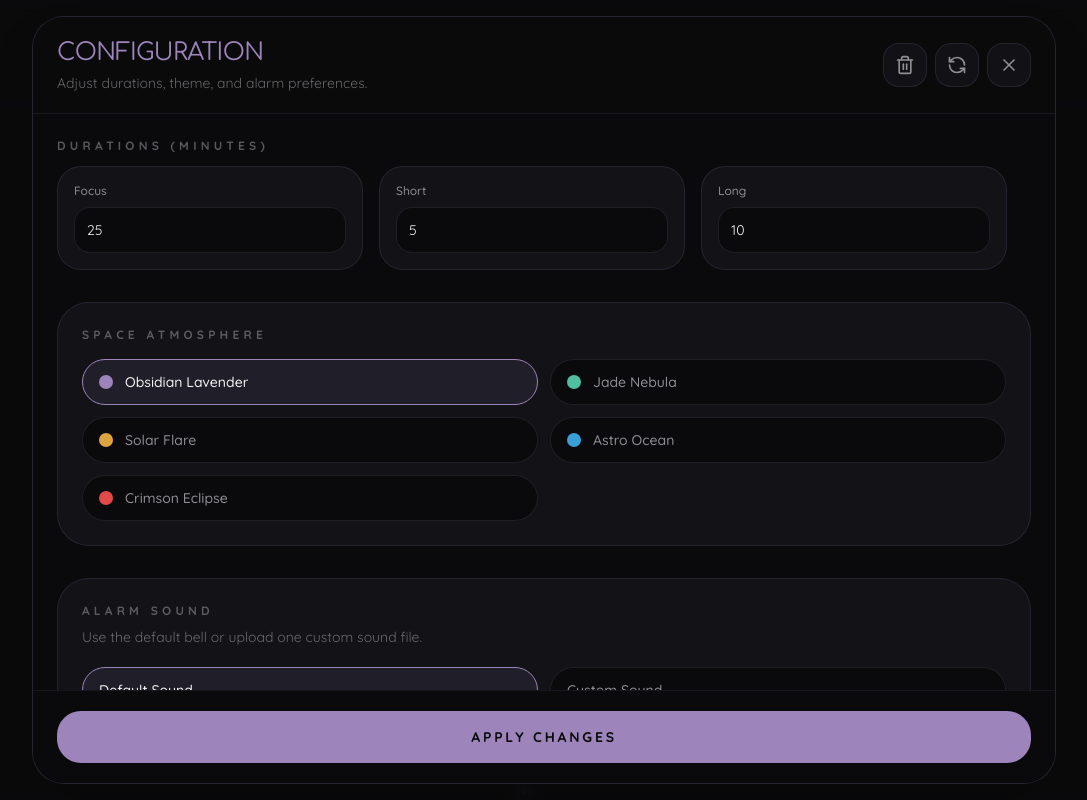
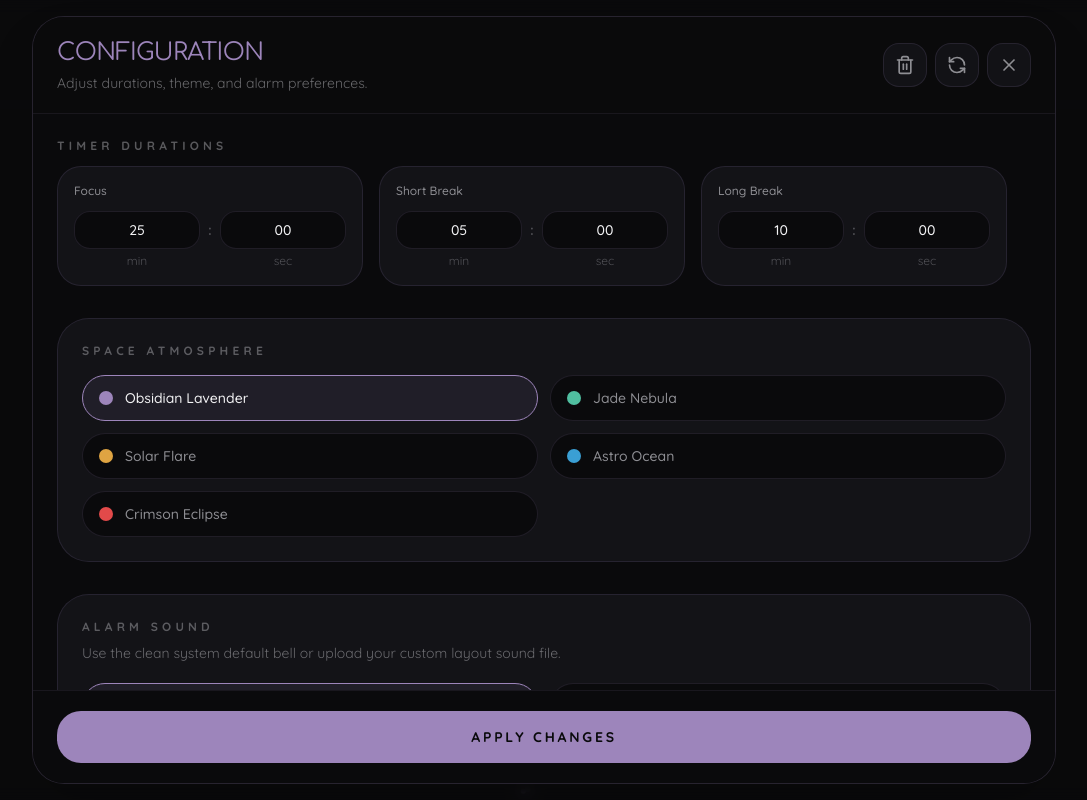
Before and after one commit to aqsappari/pmdro-app, a React (Vite) app: page / in a window 1280 px wide. Both pictures are taken after a click on the button 1091 px from the left and 52 px from the top of the page. Shown: the whole page, without its empty margins (96-1183 px from the left). Built offline with nearby package versions, Linux system fonts and the light colour scheme.

Commit message:
UPDATE: fix ui and flow state

```diff
--- a/src/components/blocks/Timer.tsx
+++ b/src/components/blocks/Timer.tsx
@@ -153,6 +153,15 @@ export function Timer({ durations }: TimerProps) {
     return () => window.removeEventListener("click", handleGlobalClick);
   }, [showAlarmToast, stopAlarm]);
 
+  useEffect(() => {
+    if (!isRunning) {
+      const timeoutId = window.setTimeout(() => {
+        setTimeLeft(durations[mode]);
+      });
+      return () => window.clearTimeout(timeoutId);
+    }
+  }, [durations, mode, isRunning]);
+
   const activeUnderlineStyles: Record<TimerMode, string> = {
     focus: "left-0 w-12 sm:w-14",
     short: "left-[76px] sm:left-[92px] w-[60px] sm:w-[128px]",
--- /dev/null
+++ b/src/components/ui/DurationPicker.tsx
@@ -0,0 +1,96 @@
+interface DurationPickerProps {
+  label: string;
+  minutes: number;
+  seconds: number;
+  setMinutes: (val: number) => void;
+  setSeconds: (val: number) => void;
+  defaultMinutes: number;
+}
+
+// ==========================================
+// HELPERS (UPDATED)
+// ==========================================
+const handleNumberInput = (
+  value: string,
+  max: number,
+  defaultValue: number,
+): number => {
+  // Allow empty string to mean 0 temporarily while typing,
+  // so the user can backspace and type '0'
+  if (value === "") return 0;
+  const num = parseInt(value, 10);
+  if (isNaN(num) || num < 0) return defaultValue;
+  return Math.min(num, max);
+};
+
+const formatDisplay = (value: number): string => String(value).padStart(2, "0");
+
+// ==========================================
+// SUB-COMPONENT: DURATION PICKER (UPDATED)
+// ==========================================
+export function DurationPicker({
+  label,
+  minutes,
+  seconds,
+  setMinutes,
+  setSeconds,
+  defaultMinutes,
+}: DurationPickerProps) {
+  // This safely checks that BOTH are not absolute zero when leaving the inputs
+  const handleBlurCheck = () => {
+    if (minutes === 0 && seconds === 0) {
+      setMinutes(defaultMinutes);
+      setSeconds(0);
+    }
+  };
+
+  return (
+    <div className="rounded-3xl border border-accent/15 bg-surface/90 p-4 flex flex-col">
+      <span className="text-xs font-medium text-subtext capitalize block mb-3">
+        {label}
+      </span>
+      <div className="flex items-center gap-2 w-full justify-between">
+        <div className="flex flex-col flex-1 min-w-0">
+          <input
+            type="text"
+            inputMode="numeric"
+            // Displays '00' when value is 0 instead of falling back to default minutes
+            value={formatDisplay(minutes)}
+            onChange={(e) =>
+              setMinutes(
+                handleNumberInput(
+                  e.target.value.replace(/\D/g, ""),
+                  120,
+                  defaultMinutes,
+                ),
+              )
+            }
+            onBlur={handleBlurCheck}
+            placeholder={String(defaultMinutes)}
+            className="w-full rounded-2xl border border-accent/15 bg-background px-2 py-2 text-center text-sm font-medium text-maintext outline-none focus:border-accent"
+          />
+          <span className="text-xs text-subtext/50 text-center mt-1">min</span>
+        </div>
+        <span className="text-sm font-bold text-subtext/50 mb-5 shrink-0">
+          :
+        </span>
+        <div className="flex flex-col flex-1 min-w-0">
+          <input
+            type="text"
+            inputMode="numeric"
+            value={formatDisplay(seconds)}
+            onChange={(e) =>
+              setSeconds(
+                handleNumberInput(e.target.value.replace(/\D/g, ""), 59, 0),
+              )
+            }
+            onBlur={handleBlurCheck}
+            placeholder="00"
+            className="w-full rounded-2xl border border-accent/15 bg-background px-2 py-2 text-center text-sm font-medium text-maintext outline-none focus:border-accent"
+          />
+          <span className="text-xs text-subtext/50 text-center mt-1">sec</span>
+        </div>
+      </div>
+    </div>
+  );
+}
--- a/src/components/ui/SettingsModal.tsx
+++ b/src/components/ui/SettingsModal.tsx
@@ -2,6 +2,8 @@
 import React, { useState, useEffect, useRef } from "react";
 import { LuRefreshCcw, LuTrash2, LuX } from "react-icons/lu";
 import { type TimerMode } from "../../App";
+import { ThemeSelector } from "./ThemeSelector";
+import { DurationPicker } from "./DurationPicker";
 
 interface SettingsModalProps {
   durations: Record<TimerMode, number>;
@@ -15,6 +17,9 @@ interface SettingsModalProps {
   onResetDefaults: () => void;
 }
 
+// ==========================================
+// MAIN SETTINGS MODAL CONTAINER
+// ==========================================
 export function SettingsModal({
   durations,
   setDurations,
@@ -29,37 +34,43 @@ export function SettingsModal({
   const [showConfirmClear, setShowConfirmClear] = useState(false);
   const [selectedSound, setSelectedSound] = useState("default");
   const [customSoundName, setCustomSoundName] = useState("No file selected");
-  const [localFocus, setLocalFocus] = useState(durations.focus / 60);
-  const [localShort, setLocalShort] = useState(durations.short / 60);
-  const [localLong, setLocalLong] = useState(durations.long / 60);
+
+  // Parse durations into minutes and seconds
+  const [localFocusMin, setLocalFocusMin] = useState(
+    Math.floor(durations.focus / 60),
+  );
+  const [localFocusSec, setLocalFocusSec] = useState(durations.focus % 60);
+
+  const [localShortMin, setLocalShortMin] = useState(
+    Math.floor(durations.short / 60),
+  );
+  const [localShortSec, setLocalShortSec] = useState(durations.short % 60);
+
+  const [localLongMin, setLocalLongMin] = useState(
+    Math.floor(durations.long / 60),
+  );
+  const [localLongSec, setLocalLongSec] = useState(durations.long % 60);
+
   const [localTheme, setLocalTheme] = useState(theme);
 
-  // When the modal mounts, push a history entry so the browser back
-  // action (or back gesture) will close the modal instead of navigating away.
-  const _closedByPop = useRef(false);
-  const _pushedHistory = useRef(false);
+  // Browser Back / History Interception Logic
   const allowPopCloseRef = useRef(false);
   useEffect(() => {
     try {
       window.history.pushState({ modal: "settings" }, "");
-      _pushedHistory.current = true;
     } catch {
-      // ignore (some platforms may restrict pushState)
+      // ignore
     }
 
     const onPop = (ev: PopStateEvent) => {
-      // Ignore immediate popstate events that may fire during mount.
       if (!allowPopCloseRef.current) return;
-      // Only handle popstate for our pushed modal entry.
       const state = ev.state as { modal?: string } | null;
       if (state?.modal === "settings") {
-        _closedByPop.current = true;
         onClose(true);
       }
     };
 
     window.addEventListener("popstate", onPop);
-    // Allow pop to close after a short delay (prevent immediate auto-close).
     const allowId = window.setTimeout(() => {
       allowPopCloseRef.current = true;
     }, 200);
@@ -70,7 +81,7 @@ export function SettingsModal({
     };
   }, [onClose]);
 
-  // Prevent the click that opened the modal from immediately closing it.
+  // Click-Away Backdrop Logic
   const ignoreBackdropClickRef = useRef(true);
   useEffect(() => {
     const id = window.setTimeout(() => {
@@ -86,17 +97,17 @@ export function SettingsModal({
 
   const handleThemeChangePreview = (themeId: string) => {
     setLocalTheme(themeId);
-    setThemePreview(themeId); // Real-time preview alteration
+    setThemePreview(themeId);
   };
 
   const handleSave = (e: React.FormEvent) => {
     e.preventDefault();
     setDurations({
-      focus: Math.max(1, localFocus) * 60,
-      short: Math.max(1, localShort) * 60,
-      long: Math.max(1, localLong) * 60,
+      focus: Math.max(1, localFocusMin * 60 + localFocusSec),
+      short: Math.max(1, localShortMin * 60 + localShortSec),
+      long: Math.max(1, localLongMin * 60 + localLongSec),
     });
-    setTheme(localTheme); // Locks in theme changes permanently
+    setTheme(localTheme);
     onClose(false);
   };
 
@@ -108,6 +119,105 @@ export function SettingsModal({
       />
 
       <div className="relative w-full sm:max-w-5xl max-h-[calc(100vh-2rem)] bg-background border border-accent/20 sm:rounded-4xl shadow-2xl flex flex-col overflow-hidden z-10">
+        <SettingsHeader
+          storageError={storageError}
+          onOpenClearConfirm={() => setShowConfirmClear(true)}
+          onResetDefaults={onResetDefaults}
+          onClose={() => onClose(true)}
+        />
+
+        <ConfirmClearOverlay
+          isOpen={showConfirmClear}
+          onCancel={() => setShowConfirmClear(false)}
+          onConfirm={() => {
+            onClearLocalData();
+            setShowConfirmClear(false);
+          }}
+        />
+
+        <form
+          onSubmit={handleSave}
+          className="flex h-full flex-col overflow-hidden"
+        >
+          <div className="flex-1 overflow-y-auto px-6 py-6 space-y-8 custom-scroll">
+            <div className="grid gap-6 xl:grid-cols-[1fr_auto] xl:items-start">
+              <div>
+                <h3 className="text-xs font-bold uppercase tracking-[0.35em] text-subtext/60 mb-3">
+                  Timer Durations
+                </h3>
+                <div className="grid gap-4 sm:grid-cols-3">
+                  <DurationPicker
+                    label="Focus"
+                    minutes={localFocusMin}
+                    seconds={localFocusSec}
+                    setMinutes={setLocalFocusMin}
+                    setSeconds={setLocalFocusSec}
+                    defaultMinutes={25}
+                  />
+                  <DurationPicker
+                    label="Short Break"
+                    minutes={localShortMin}
+                    seconds={localShortSec}
+                    setMinutes={setLocalShortMin}
+                    setSeconds={setLocalShortSec}
+                    defaultMinutes={5}
+                  />
+                  <DurationPicker
+                    label="Long Break"
+                    minutes={localLongMin}
+                    seconds={localLongSec}
+                    setMinutes={setLocalLongMin}
+                    setSeconds={setLocalLongSec}
+                    defaultMinutes={10}
+                  />
+                </div>
+              </div>
+            </div>
+
+            <ThemeSelector
+              localTheme={localTheme}
+              onSelectTheme={handleThemeChangePreview}
+            />
+
+            <AlarmSoundPicker
+              selectedSound={selectedSound}
+              setSelectedSound={setSelectedSound}
+              customSoundName={customSoundName}
+              setCustomSoundName={setCustomSoundName}
+            />
+          </div>
+
+          <div className="border-t border-accent/10 bg-background/95 px-6 py-5 shrink-0">
+            <button
+              type="submit"
+              className="w-full rounded-3xl bg-accent px-6 py-4 text-sm font-bold uppercase tracking-[0.2em] text-background transition hover:opacity-90"
+            >
+              Apply Changes
+            </button>
+          </div>
+        </form>
+      </div>
+    </div>
+  );
+}
+
+// ==========================================
+// SUB-COMPONENT: HEADER
+// ==========================================
+interface SettingsHeaderProps {
+  storageError?: string | null;
+  onOpenClearConfirm: () => void;
+  onResetDefaults: () => void;
+  onClose: () => void;
+}
+
+function SettingsHeader({
+  storageError,
+  onOpenClearConfirm,
+  onResetDefaults,
+  onClose,
+}: SettingsHeaderProps) {
+  return (
     <div className="flex items-center justify-between gap-3 border-b border-accent/10 bg-background/90 px-6 py-5 shrink-0">
       <div>
         <h2 className="text-lg sm:text-2xl font-header tracking-tight text-accent uppercase">
@@ -126,7 +236,7 @@ export function SettingsModal({
         )}
         <button
           type="button"
-              onClick={() => setShowConfirmClear(true)}
+          onClick={onOpenClearConfirm}
           aria-label="Clear local data"
           className="inline-flex h-11 w-11 items-center justify-center rounded-2xl border border-accent/15 bg-surface/80 text-subtext transition hover:border-accent hover:text-maintext"
         >
@@ -142,7 +252,7 @@ export function SettingsModal({
         </button>
         <button
           type="button"
-              onClick={() => onClose(true)}
+          onClick={onClose}
           aria-label="Close settings"
           className="inline-flex h-11 w-11 items-center justify-center rounded-2xl border border-accent/15 bg-surface/80 text-subtext transition hover:border-accent hover:text-maintext"
         >
@@ -150,28 +260,41 @@ export function SettingsModal({
         </button>
       </div>
     </div>
+  );
+}
 
-        {showConfirmClear && (
+// ==========================================
+// SUB-COMPONENT: CONFIRM OVERLAY
+// ==========================================
+interface ConfirmClearOverlayProps {
+  isOpen: boolean;
+  onCancel: () => void;
+  onConfirm: () => void;
+}
+
+function ConfirmClearOverlay({
+  isOpen,
+  onCancel,
+  onConfirm,
+}: ConfirmClearOverlayProps) {
+  if (!isOpen) return null;
+  return (
     <div className="absolute inset-0 z-40 flex items-center justify-center p-4">
       <div className="w-full max-w-xl rounded-3xl border border-accent/20 bg-background/95 p-6 shadow-2xl backdrop-blur-xl">
         <p className="text-sm leading-7 text-subtext">
-                Are you sure you want to clear all local data? This cannot be
-                undone.
+          Are you sure you want to clear all local data? This cannot be undone.
         </p>
         <div className="mt-5 flex flex-col gap-3 sm:flex-row sm:justify-end">
           <button
             type="button"
-                  onClick={() => setShowConfirmClear(false)}
+            onClick={onCancel}
             className="rounded-2xl border border-accent/15 bg-surface/80 px-4 py-3 text-sm font-medium text-subtext transition hover:bg-surface"
           >
             Cancel
           </button>
           <button
             type="button"
-                  onClick={() => {
-                    onClearLocalData();
-                    setShowConfirmClear(false);
-                  }}
+            onClick={onConfirm}
             className="rounded-2xl bg-accent px-4 py-3 text-sm font-bold uppercase tracking-[0.18em] text-background transition hover:opacity-90"
           >
             Confirm
@@ -179,124 +302,44 @@ export function SettingsModal({
         </div>
       </div>
     </div>
-        )}
+  );
+}
 
-        <form
-          onSubmit={handleSave}
-          className="flex h-full flex-col overflow-hidden"
-        >
-          <div className="flex-1 overflow-y-auto px-6 py-6 space-y-8 custom-scroll">
-            <div className="grid gap-6 xl:grid-cols-[1fr_auto] xl:items-start">
-              <div>
-                <h3 className="text-xs font-bold uppercase tracking-[0.35em] text-subtext/60 mb-3">
-                  Durations (Minutes)
-                </h3>
-                <div className="grid gap-4 sm:grid-cols-3">
-                  <label className="flex flex-col gap-2 rounded-3xl border border-accent/15 bg-surface/90 p-4">
-                    <span className="text-xs font-medium text-subtext capitalize">
-                      Focus
-                    </span>
-                    <input
-                      type="number"
-                      min="1"
-                      max="180"
-                      value={localFocus}
-                      onChange={(e) =>
-                        setLocalFocus(parseInt(e.target.value) || 1)
+// ==========================================
+// SUB-COMPONENT: ALARM SOUND PANEL
+// ==========================================
+interface AlarmSoundPickerProps {
+  selectedSound: string;
+  setSelectedSound: (sound: string) => void;
+  customSoundName: string;
+  setCustomSoundName: (name: string) => void;
 }
-                      className="rounded-2xl border border-accent/15 bg-background px-3 py-3 text-sm text-maintext outline-none focus:border-accent"
-                    />
-                  </label>
-                  <label className="flex flex-col gap-2 rounded-3xl border border-accent/15 bg-surface/90 p-4">
-                    <span className="text-xs font-medium text-subtext capitalize">
-                      Short
-                    </span>
-                    <input
-                      type="number"
-                      min="1"
-                      max="60"
-                      value={localShort}
-                      onChange={(e) =>
-                        setLocalShort(parseInt(e.target.value) || 1)
-                      }
-                      className="rounded-2xl border border-accent/15 bg-background px-3 py-3 text-sm text-maintext outline-none focus:border-accent"
-                    />
-                  </label>
-                  <label className="flex flex-col gap-2 rounded-3xl border border-accent/15 bg-surface/90 p-4">
-                    <span className="text-xs font-medium text-subtext capitalize">
-                      Long
-                    </span>
-                    <input
-                      type="number"
-                      min="1"
-                      max="60"
-                      value={localLong}
-                      onChange={(e) =>
-                        setLocalLong(parseInt(e.target.value) || 1)
-                      }
-                      className="rounded-2xl border border-accent/15 bg-background px-3 py-3 text-sm text-maintext outline-none focus:border-accent"
-                    />
-                  </label>
-                </div>
-              </div>
-            </div>
 
-            <div className="rounded-4xl border border-accent/15 bg-surface/90 p-6">
-              <h3 className="text-xs font-bold uppercase tracking-[0.35em] text-subtext/60 mb-4">
-                Space Atmosphere
-              </h3>
-              <div className="grid gap-3 sm:grid-cols-2">
-                {[
-                  {
-                    id: "default",
-                    name: "Obsidian Lavender",
-                    color: "bg-[#9d85bb]",
-                  },
-                  { id: "emerald", name: "Jade Nebula", color: "bg-[#50bfa0]" },
-                  { id: "amber", name: "Solar Flare", color: "bg-[#dfa442]" },
-                  { id: "ocean", name: "Astro Ocean", color: "bg-[#3a9fd4]" },
-                  {
-                    id: "blood",
-                    name: "Crimson Eclipse",
-                    color: "bg-[#e24a4a]",
-                  },
-                ].map((t) => (
-                  <button
-                    key={t.id}
-                    type="button"
-                    onClick={() => handleThemeChangePreview(t.id)}
-                    className={`flex items-center gap-3 rounded-3xl border px-4 py-3 text-sm font-medium transition ${
-                      localTheme === t.id
-                        ? "border-accent bg-accent/10 text-maintext"
-                        : "border-accent/15 bg-background text-subtext hover:border-accent/40 hover:text-maintext"
-                    }`}
-                  >
-                    <span className={`h-3.5 w-3.5 rounded-full ${t.color}`} />
-                    {t.name}
-                  </button>
-                ))}
-              </div>
-            </div>
-
-            <div className="rounded-4xl border border-accent/15 bg-surface/90 p-6">
-              <div className="flex flex-col gap-4 sm:flex-row sm:items-center sm:justify-between">
-                <div>
+function AlarmSoundPicker({
+  selectedSound,
+  setSelectedSound,
+  customSoundName,
+  setCustomSoundName,
+}: AlarmSoundPickerProps) {
+  return (
+    <div className="rounded-4xl border border-accent/15 bg-surface/90 p-6 transition-all duration-300">
+      <div className="flex flex-col gap-1">
         <h3 className="text-xs font-bold uppercase tracking-[0.35em] text-subtext/60">
           Alarm Sound
         </h3>
-                  <p className="mt-2 text-sm text-subtext/70">
-                    Use the default bell or upload one custom sound file.
+        <p className="mt-1 text-sm text-subtext/70">
+          Use the clean system default bell or upload your custom layout sound
+          file.
         </p>
-                </div>
       </div>
 
       <div className="mt-5 grid gap-3 sm:grid-cols-2">
         <button
           type="button"
           onClick={() => setSelectedSound("default")}
-                  className={`rounded-3xl border px-4 py-3 text-left text-sm font-medium transition ${
+          className={`rounded-3xl border px-4 py-3 text-center sm:text-left text-sm font-medium transition-all duration-200 ${
             selectedSound === "default"
-                      ? "border-accent bg-accent/10 text-maintext"
+              ? "border-accent bg-accent/10 text-maintext shadow-[0_0_12px_rgba(var(--accent-rgb),0.05)]"
               : "border-accent/15 bg-background text-subtext hover:border-accent/40 hover:text-maintext"
           }`}
         >
@@ -305,9 +348,9 @@ export function SettingsModal({
         <button
           type="button"
           onClick={() => setSelectedSound("custom")}
-                  className={`rounded-3xl border px-4 py-3 text-left text-sm font-medium transition ${
+          className={`rounded-3xl border px-4 py-3 text-center sm:text-left text-sm font-medium transition-all duration-200 ${
             selectedSound === "custom"
-                      ? "border-accent bg-accent/10 text-maintext"
+              ? "border-accent bg-accent/10 text-maintext shadow-[0_0_12px_rgba(var(--accent-rgb),0.05)]"
               : "border-accent/15 bg-background text-subtext hover:border-accent/40 hover:text-maintext"
           }`}
         >
@@ -315,43 +358,35 @@ export function SettingsModal({
         </button>
       </div>
 
-              <label className="mt-6 block text-xs uppercase tracking-[0.25em] text-subtext/70">
-                Upload custom sound
+      {selectedSound === "custom" && (
+        <div className="mt-6 space-y-5 border-t border-accent/10 pt-5 animate-in fade-in slide-in-from-top-2 duration-200">
+          <label className="block text-xs font-bold uppercase tracking-[0.25em] text-subtext/70">
+            Upload new custom sound
             <input
               type="file"
               accept="audio/*"
               onChange={(event) => {
                 const file = event.target.files?.[0];
                 if (!file) return;
-                    setSelectedSound("custom");
                 setCustomSoundName(file.name);
               }}
-                  className="mt-3 block w-full cursor-pointer rounded-3xl border border-accent/15 bg-background px-4 py-3 text-sm text-maintext"
+              className="mt-3 block w-full cursor-pointer rounded-3xl border border-accent/15 bg-background file:mr-4 file:rounded-2xl file:border-0 file:bg-accent/10 file:px-4 file:py-2 file:text-xs file:font-semibold file:text-accent hover:file:bg-accent/20 text-sm text-subtext p-1 px-3"
             />
           </label>
 
-              <div className="mt-5 rounded-3xl border border-accent/10 bg-background/80 p-4 text-sm text-subtext">
-                <p>Current custom sound:</p>
-                <p className="mt-2 font-medium text-maintext">
+          <div className="rounded-3xl border border-accent/10 bg-background/50 p-4 text-sm text-subtext">
+            <p className="text-xs uppercase tracking-wider text-subtext/50 font-bold">
+              Current Track
+            </p>
+            <p className="mt-1.5 font-medium text-maintext break-all">
               {customSoundName}
             </p>
-                <p className="mt-3 text-xs text-subtext/60">
-                  Uploading a new sound replaces the previous custom sound.
+            <p className="mt-3 text-xs text-subtext/60 leading-relaxed">
+              Uploading a new sound replaces the active storage slot seamlessly.
             </p>
           </div>
         </div>
-          </div>
-
-          <div className="border-t border-accent/10 bg-background/95 px-6 py-5 shrink-0">
-            <button
-              type="submit"
-              className="w-full rounded-3xl bg-accent px-6 py-4 text-sm font-bold uppercase tracking-[0.2em] text-background transition hover:opacity-90"
-            >
-              Apply Changes
-            </button>
-          </div>
-        </form>
-      </div>
+      )}
     </div>
   );
 }
--- /dev/null
+++ b/src/components/ui/ThemeSelector.tsx
@@ -0,0 +1,42 @@
+interface ThemeSelectorProps {
+  localTheme: string;
+  onSelectTheme: (id: string) => void;
+}
+
+const THEMES = [
+  { id: "default", name: "Obsidian Lavender", color: "bg-[#9d85bb]" },
+  { id: "emerald", name: "Jade Nebula", color: "bg-[#50bfa0]" },
+  { id: "amber", name: "Solar Flare", color: "bg-[#dfa442]" },
+  { id: "ocean", name: "Astro Ocean", color: "bg-[#3a9fd4]" },
+  { id: "blood", name: "Crimson Eclipse", color: "bg-[#e24a4a]" },
+];
+
+export function ThemeSelector({
+  localTheme,
+  onSelectTheme,
+}: ThemeSelectorProps) {
+  return (
+    <div className="rounded-4xl border border-accent/15 bg-surface/90 p-6">
+      <h3 className="text-xs font-bold uppercase tracking-[0.35em] text-subtext/60 mb-4">
+        Space Atmosphere
+      </h3>
+      <div className="grid gap-3 sm:grid-cols-2">
+        {THEMES.map((t) => (
+          <button
+            key={t.id}
+            type="button"
+            onClick={() => onSelectTheme(t.id)}
+            className={`flex items-center gap-3 rounded-3xl border px-4 py-3 text-sm font-medium transition ${
+              localTheme === t.id
+                ? "border-accent bg-accent/10 text-maintext"
+                : "border-accent/15 bg-background text-subtext hover:border-accent/40 hover:text-maintext"
+            }`}
+          >
+            <span className={`h-3.5 w-3.5 rounded-full ${t.color}`} />
+            {t.name}
+          </button>
+        ))}
+      </div>
+    </div>
+  );
+}
--- a/vite.config.ts
+++ b/vite.config.ts
@@ -24,7 +24,7 @@ export default defineConfig({
         "robots.txt",
       ],
       workbox: {
-        globPatterns: ["**/*.{js,css,html,png,svg,ico,txt,webmanifest}"],
+        globPatterns: ["**/*.{js,css,html,png,svg,ico,txt,webmanifest,mp3}"],
       },
     }),
   ],
```
Lines whose indentation alone changed are shown as unchanged.
